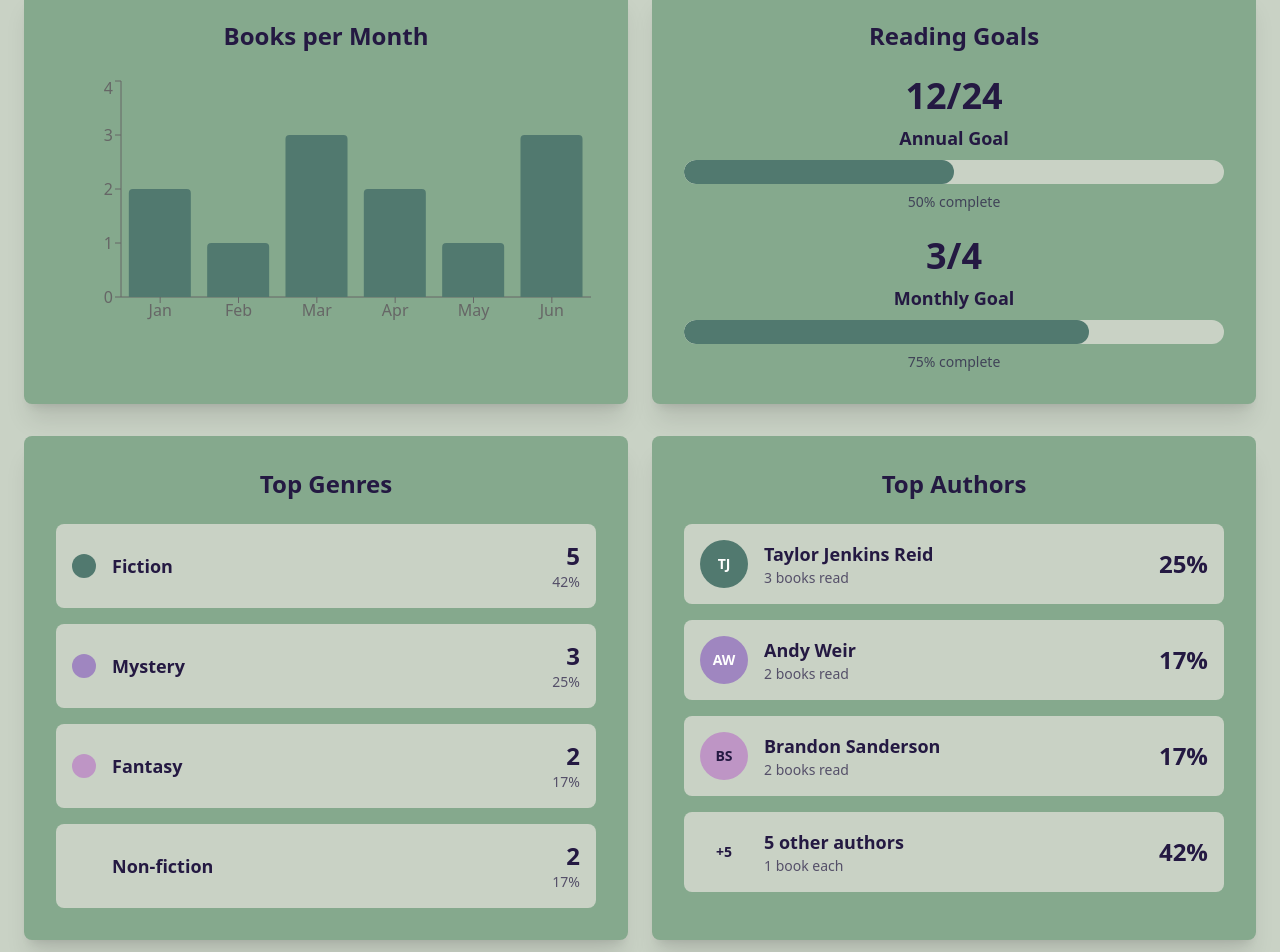
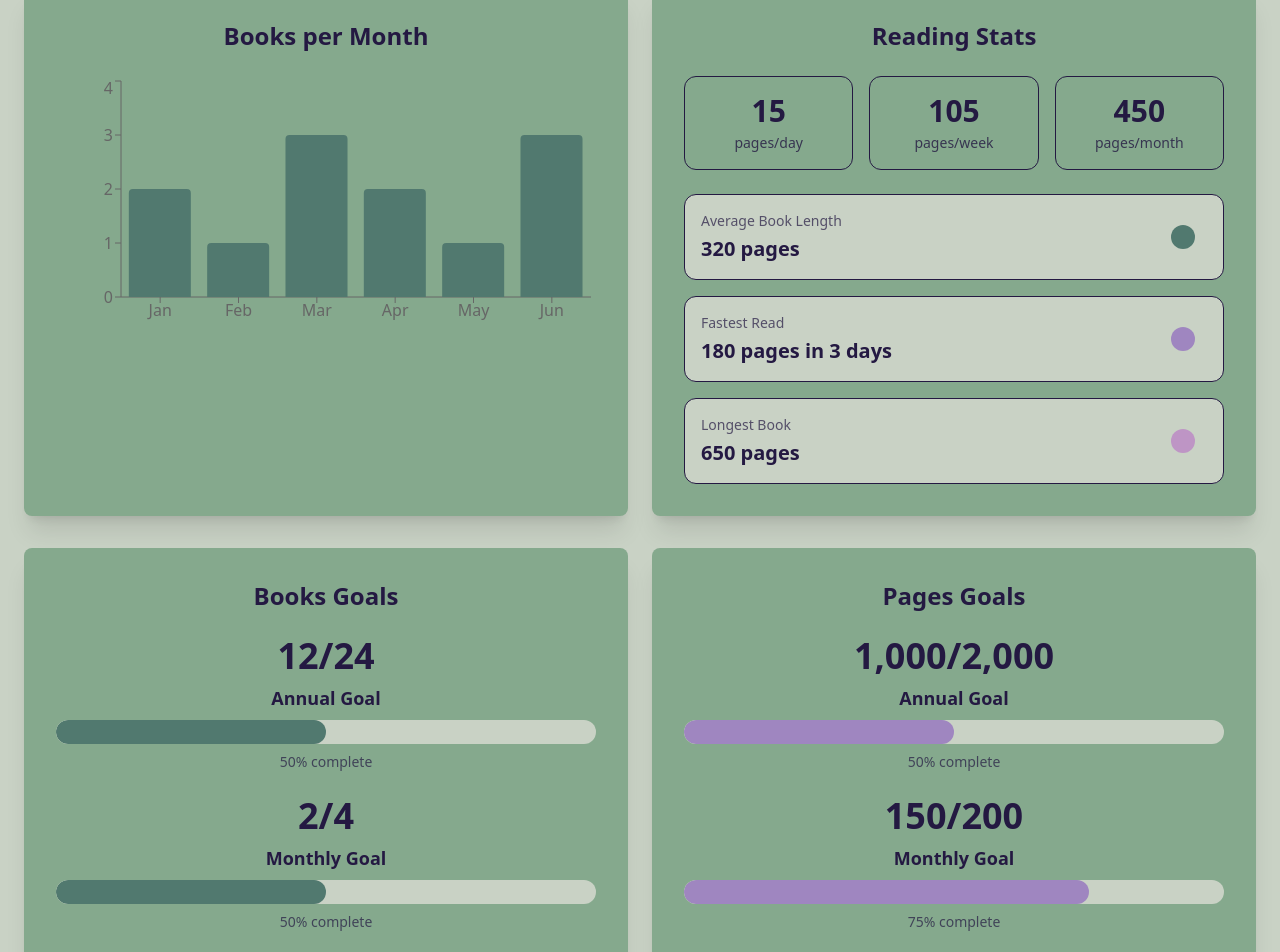
Before and after one commit to najaad/florilegium, a Next.js app: page / in a window 1280 px wide. Shown: the part 560-1512 px from the top of the page. Built offline with nearby package versions, Linux system fonts and the light colour scheme.

Commit message:
Update page.tsx

```diff
--- a/src/app/page.tsx
+++ b/src/app/page.tsx
@@ -67,7 +67,7 @@ export default function Home() {
           <div className="bg-secondary text-secondary-content rounded-lg shadow-lg p-8 text-center">
             <div className="text-lg font-semibold mb-2">Pages Read</div>
             <div className="text-6xl font-bold mb-2">{data?.totals.pages?.toLocaleString() ?? 0}</div>
-            <div className="text-sm opacity-90">Total pages</div>
+            <div className="text-sm opacity-90">Total pages this year</div>
           </div>
 
           <div className="bg-accent text-accent-content rounded-lg shadow-lg p-8 text-center">
@@ -96,9 +96,72 @@ export default function Home() {
             </div>
           </div>
 
-          {/* Reading Goals Card */}
+          {/* Reading Stats Card */}
           <div className="bg-base-200 shadow-xl rounded-lg p-8">
-            <h2 className="text-2xl font-bold text-center mb-6">Reading Goals</h2>
+            <h2 className="text-2xl font-bold text-center mb-6">Reading Stats</h2>
+
+            {/* Top Section - Daily/Weekly/Monthly */}
+            <div className="grid grid-cols-3 gap-4 mb-6">
+              <div className="bg-primary/10 rounded-xl p-4 text-center border border-primary/20">
+                <div className="text-3xl font-bold text-primary mb-1">15</div>
+                <div className="text-sm font-medium opacity-80">pages/day</div>
+              </div>
+              <div className="bg-secondary/10 rounded-xl p-4 text-center border border-secondary/20">
+                <div className="text-3xl font-bold text-secondary mb-1">105</div>
+                <div className="text-sm font-medium opacity-80">pages/week</div>
+              </div>
+              <div className="bg-accent/10 rounded-xl p-4 text-center border border-accent/20">
+                <div className="text-3xl font-bold text-accent mb-1">450</div>
+                <div className="text-sm font-medium opacity-80">pages/month</div>
+              </div>
+            </div>
+
+            {/* Bottom Section - Records */}
+            <div className="space-y-4">
+              <div className="bg-base-100 rounded-xl p-4 border border-base-300">
+                <div className="flex items-center justify-between">
+                  <div>
+                    <div className="text-sm opacity-70 mb-1">Average Book Length</div>
+                    <div className="text-xl font-bold text-primary">320 pages</div>
+                  </div>
+                  <div className="w-12 h-12 bg-primary/10 rounded-full flex items-center justify-center">
+                    <div className="w-6 h-6 bg-primary rounded-full"></div>
+                  </div>
+                </div>
+              </div>
+
+              <div className="bg-base-100 rounded-xl p-4 border border-base-300">
+                <div className="flex items-center justify-between">
+                  <div>
+                    <div className="text-sm opacity-70 mb-1">Fastest Read</div>
+                    <div className="text-xl font-bold text-secondary">180 pages in 3 days</div>
+                  </div>
+                  <div className="w-12 h-12 bg-secondary/10 rounded-full flex items-center justify-center">
+                    <div className="w-6 h-6 bg-secondary rounded-full"></div>
+                  </div>
+                </div>
+              </div>
+
+              <div className="bg-base-100 rounded-xl p-4 border border-base-300">
+                <div className="flex items-center justify-between">
+                  <div>
+                    <div className="text-sm opacity-70 mb-1">Longest Book</div>
+                    <div className="text-xl font-bold text-accent">650 pages</div>
+                  </div>
+                  <div className="w-12 h-12 bg-accent/10 rounded-full flex items-center justify-center">
+                    <div className="w-6 h-6 bg-accent rounded-full"></div>
+                  </div>
+                </div>
+              </div>
+            </div>
+          </div>
+        </div>
+
+        {/* Goals Section */}
+        <div className="grid grid-cols-1 lg:grid-cols-2 gap-6">
+          {/* Books Goals Card */}
+          <div className="bg-base-200 shadow-xl rounded-lg p-8">
+            <h2 className="text-2xl font-bold text-center mb-6">Books Goals</h2>
             <div className="space-y-6">
               <div className="text-center">
                 <div className="text-4xl font-bold mb-2">12/24</div>
@@ -112,11 +175,40 @@ export default function Home() {
                 <div className="text-sm opacity-70 mt-2">50% complete</div>
               </div>
               <div className="text-center">
-                <div className="text-4xl font-bold mb-2">3/4</div>
+                <div className="text-4xl font-bold mb-2">2/4</div>
                 <div className="text-lg font-semibold mb-2">Monthly Goal</div>
                 <div className="relative w-full bg-base-100 rounded-full h-6 overflow-hidden">
                   <div
                     className="h-full bg-primary rounded-full transition-all duration-500 ease-out"
+                    style={{ width: '50%' }}
+                  ></div>
+                </div>
+                <div className="text-sm opacity-70 mt-2">50% complete</div>
+              </div>
+            </div>
+          </div>
+
+          {/* Pages Goals Card */}
+          <div className="bg-base-200 shadow-xl rounded-lg p-8">
+            <h2 className="text-2xl font-bold text-center mb-6">Pages Goals</h2>
+            <div className="space-y-6">
+              <div className="text-center">
+                <div className="text-4xl font-bold mb-2">1,000/2,000</div>
+                <div className="text-lg font-semibold mb-2">Annual Goal</div>
+                <div className="relative w-full bg-base-100 rounded-full h-6 overflow-hidden">
+                  <div
+                    className="h-full bg-secondary rounded-full transition-all duration-500 ease-out"
+                    style={{ width: '50%' }}
+                  ></div>
+                </div>
+                <div className="text-sm opacity-70 mt-2">50% complete</div>
+              </div>
+              <div className="text-center">
+                <div className="text-4xl font-bold mb-2">150/200</div>
+                <div className="text-lg font-semibold mb-2">Monthly Goal</div>
+                <div className="relative w-full bg-base-100 rounded-full h-6 overflow-hidden">
+                  <div
+                    className="h-full bg-secondary rounded-full transition-all duration-500 ease-out"
                     style={{ width: '75%' }}
                   ></div>
                 </div>
```
